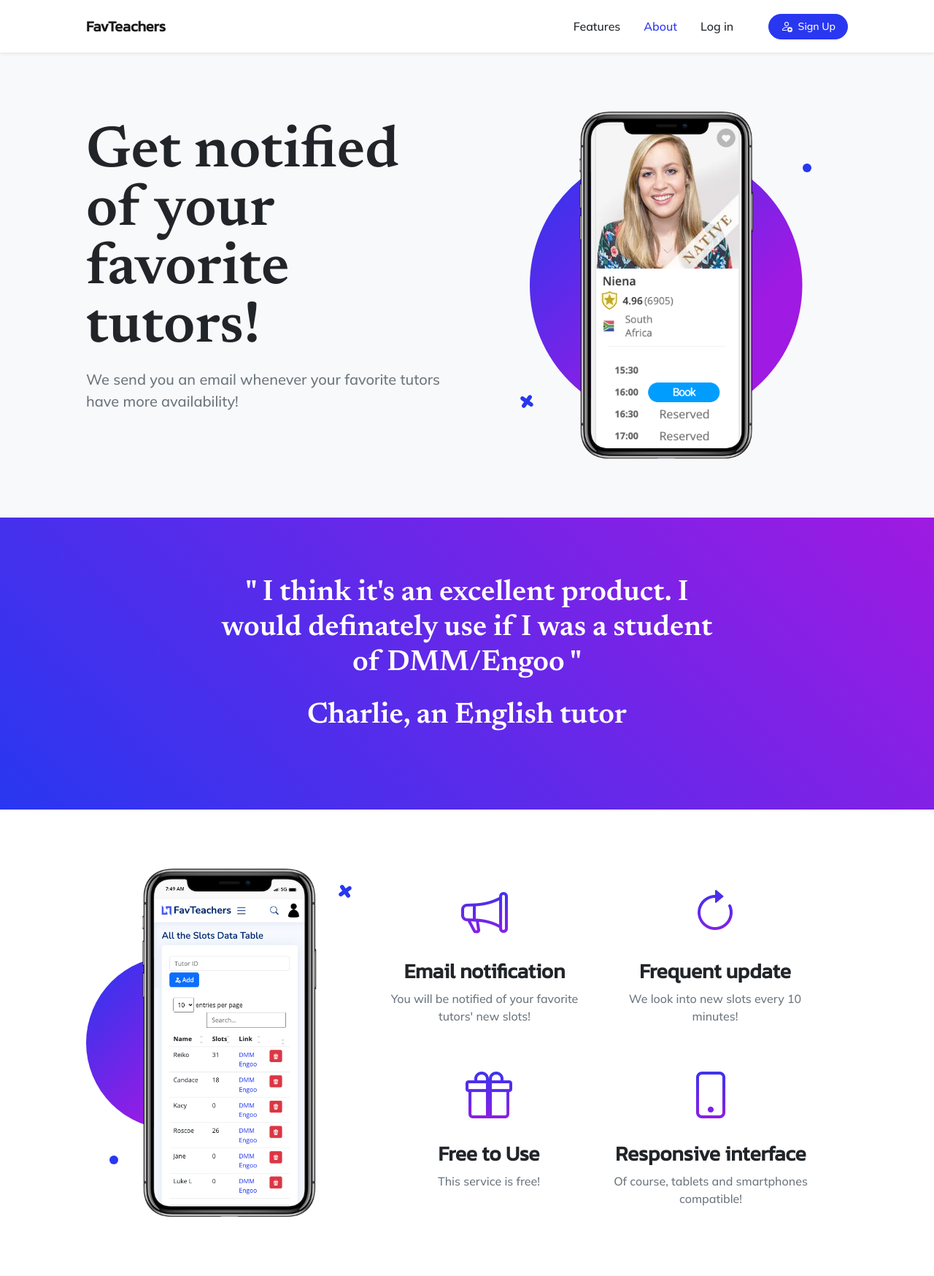
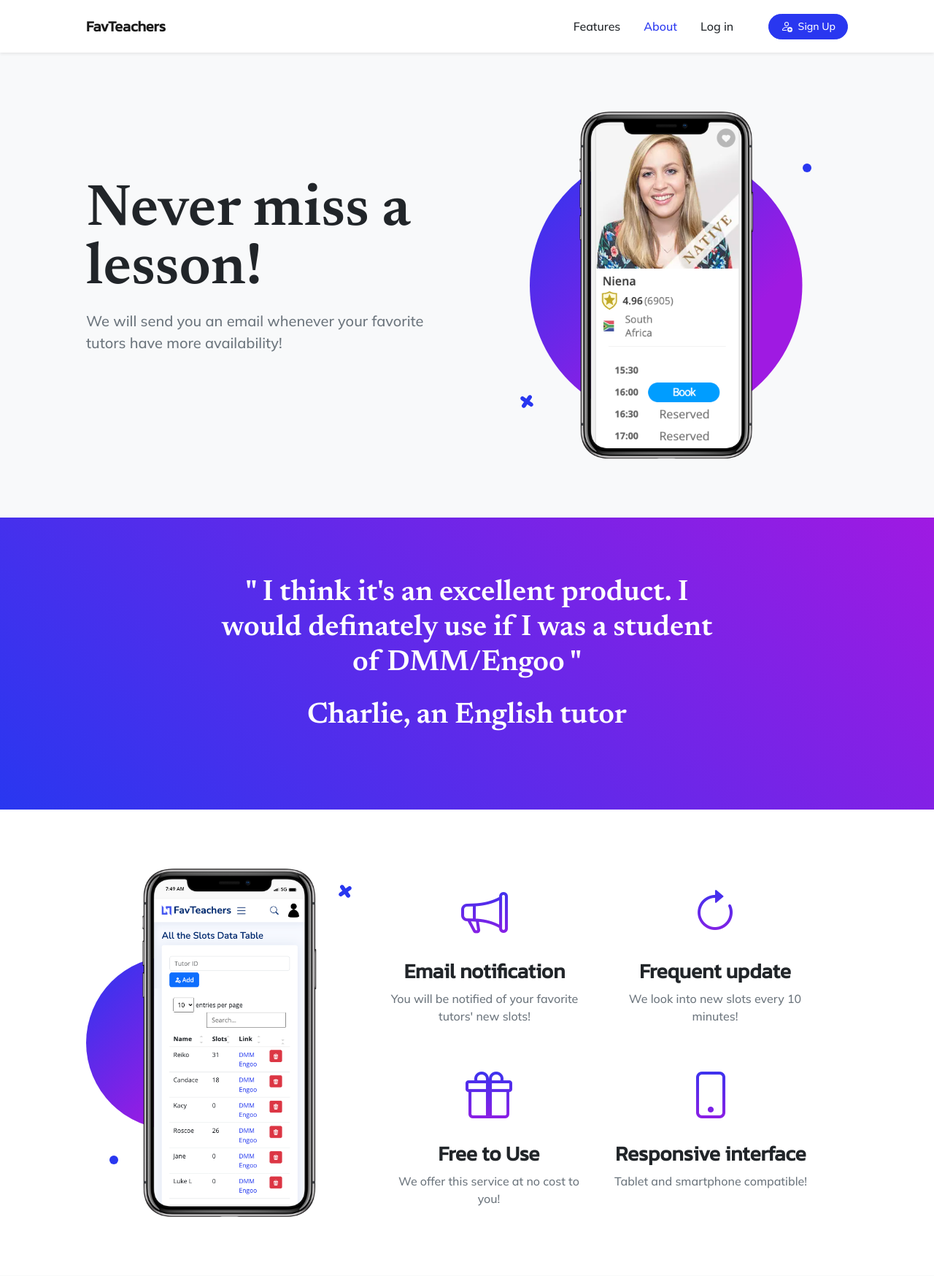
Before and after one commit to Makoto-winter/EngooScraper, a Flask app: page / in a window 1280 px wide. Shown: the top 1748 px of the page at 73% size. Run offline with Flask 3, Linux system fonts and the light colour scheme; some libraries are stand-ins or nearby versions.

Commit message:
Version 2.0.8 bug fix and English improve

```diff
--- a/app.py
+++ b/app.py
@@ -73,21 +73,24 @@ def logged_in():
 
         # add or delete a tutor ID in MongoDB
         try:
-             if request.method == "POST":
-                # extracting ID from the input address sucha as
-                # https://engoo.com/tutors/37327
-                # https://eikaiwa.dmm.com/teacher/index/49833/
-                try:
-                    tutorID = int(str(request.form.get("tutor_address")).split('/')[-2])
-                except:
-                    tutorID = int(str(request.form.get("tutor_address")).split('/')[-1])
+            if request.method == "POST":
 
+                # adding a tutor
                 if request.form.getlist('add') == [""]:
-                    # adding a new tutor
-                    data.Add(tutorID, user_email)
-                    pass
-                if request.form.getlist("delete") == [""]:
+                    # extracting ID from the input address sucha as
+                    # https://engoo.com/tutors/37327
+                    # https://eikaiwa.dmm.com/teacher/index/49833/
+                    try:
+                        tutorID = int(str(request.form.get("tutor_address")).split('/')[-2])
+                    except:
+                        tutorID = int(str(request.form.get("tutor_address")).split('/')[-1])
+                    finally:
+                        # adding a new tutor
+                        data.Add(tutorID, user_email)
+                # deleting a tutor
+                elif request.form.getlist("delete") == [""]:
                     data.Remove(int(request.form.get("tutorID")), user_email)
+
         # if the tutor does not exist, return to logged_in page.
         except:
             return render_template('pages-redirect-non-existent-tutor.html')
@@ -133,9 +136,11 @@ def logout():
     else:
         return render_template('index.html')
 
+
 @app.route("/terms", methods=["POST", "GET"])
 def terms():
     return render_template('terms.html')
+
 
 if __name__ == "__main__":
     # app.run(debug=True, use_reloader=False)
--- a/templates/pages-redirect-login.html
+++ b/templates/pages-redirect-login.html
@@ -4,7 +4,7 @@
 <head>
   <meta charset="utf-8">
   <meta content="width=device-width, initial-scale=1.0" name="viewport">
-  <meta http-equiv = "refresh" content = "4; url = login" />
+  <meta http-equiv = "refresh" content = "3; url = login" />
 
   <title>FavTeachers</title>
   <meta content="" name="description">
--- a/templates/pages-redirect-signout-home.html
+++ b/templates/pages-redirect-signout-home.html
@@ -4,7 +4,7 @@
 <head>
   <meta charset="utf-8">
   <meta content="width=device-width, initial-scale=1.0" name="viewport">
-  <meta http-equiv = "refresh" content = "4; url = /" />
+  <meta http-equiv = "refresh" content = "3; url = /" />
 
   <title>FavTeachers</title>
   <meta content="" name="description">
--- a/templates/top.html
+++ b/templates/top.html
@@ -55,8 +55,8 @@
         <div class="col-lg-6">
           <!-- Mashead text and app badges-->
           <div class="mb-5 mb-lg-0 text-center text-lg-start">
-            <h3 class="display-1 lh-1 mb-3">Get notified of your favorite tutors!</h3>
-            <p class="lead fw-normal text-muted mb-5">We send you an email whenever your favorite tutors have more availability!</p>
+            <h3 class="display-1 lh-1 mb-3">Never miss a lesson!</h3>
+            <p class="lead fw-normal text-muted mb-5">We will send you an email whenever your favorite tutors have more availability!</p>
             <!-- <div class="d-flex flex-column flex-lg-row align-items-center">
               <a class="me-lg-3 mb-4 mb-lg-0" href="#!"><img class="app-badge" src="{{ url_for('static', filename='top/assets/img/google-play-badge.svg') }}" alt="..." /></a>
               <a href="#!"><img class="app-badge" src="{{ url_for('static', filename='top/assets/img/app-store-badge.svg') }}" alt="..." /></a>
@@ -137,7 +137,7 @@
                 <div class="text-center">
                   <i class="bi-gift icon-feature text-gradient d-block mb-3"></i>
                   <h3 class="font-alt">Free to Use</h3>
-                  <p class="text-muted mb-0">This service is free!</p>
+                  <p class="text-muted mb-0">We offer this service at no cost to you!</p>
                 </div>
               </div>
               <div class="col-md-6">
@@ -145,7 +145,7 @@
                 <div class="text-center">
                   <i class="bi-phone icon-feature text-gradient d-block mb-3"></i>
                   <h3 class="font-alt">Responsive interface</h3>
-                  <p class="text-muted mb-0">Of course, tablets and smartphones compatible!</p>
+                  <p class="text-muted mb-0">Tablet and smartphone compatible!</p>
                 </div>
               </div>
             </div>
@@ -191,9 +191,9 @@
         <div class="col-12 col-lg-5">
           <h2 class="display-4 lh-1 mb-4">What our service does</h2>
           <p class="lead fw-normal text-muted mb-5 mb-lg-0">Do you have an English tutor that you love but they are always booked?
-            They are so popular so everyone takes up their slots. We offer the opportunity to get notified when your favorite tutor opens up slots.
-            We send you an email whenever they have availability.
-            Please try us out, create an account <a  href="register">here</a>
+            They are so popular so everyone takes up their slots. We offer you the opportunity to get notified when your favorite tutor opens up slots.
+            We will send you an email whenever they open up availability.
+            Please try out our service, create a free account <a  href="register">here</a>
             Or you can try our system with a sample account from <a  href="login">here</a>.</p>.
 
         </div>
@@ -220,7 +220,8 @@
   <section class="bg-gradient-primary-to-secondary" id="download">
     <div class="container px-5">
       <h2 class="text-center text-white font-alt mb-4">Already a User?</h2>
-      <h4 class="text-center text-white font-alt mb-4">We also have sample login credentials!<br>Try our system even without signing up!</h4>
+      <h4 class="text-center text-white font-alt mb-4">We also have sample login credentials!<br>
+        Try out our service. No sign is required when you use our sample account!</h4>
       <div class="d-flex flex-column flex-lg-row align-items-center justify-content-center">
         <a class="btn btn-outline-light py-3 px-4 rounded-pill" href="login">Log in</a>
       </div>
```
Also changed, not shown: vercel.json (added), 1 other file.
